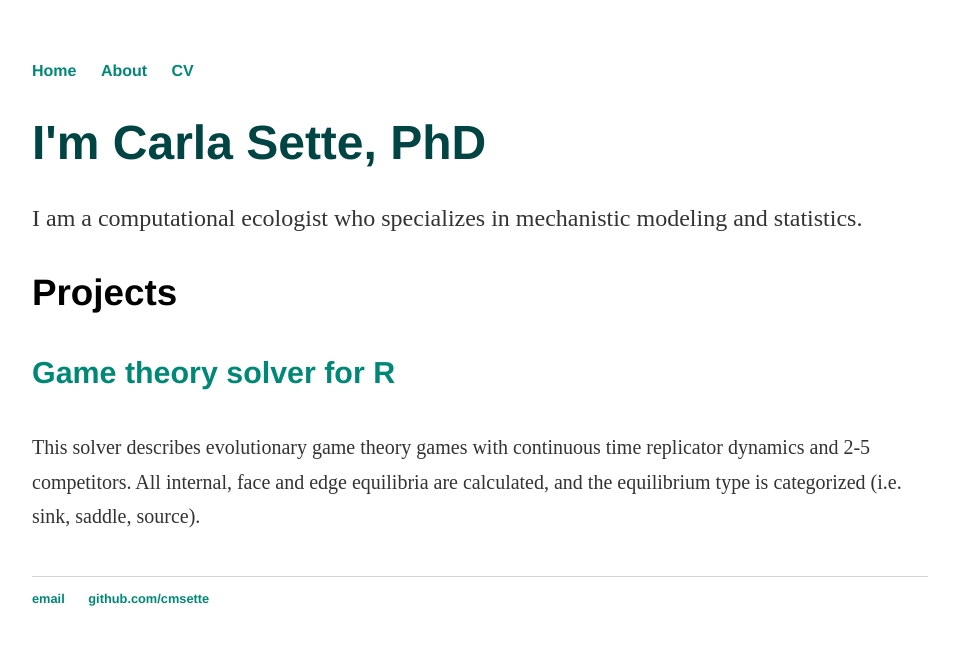
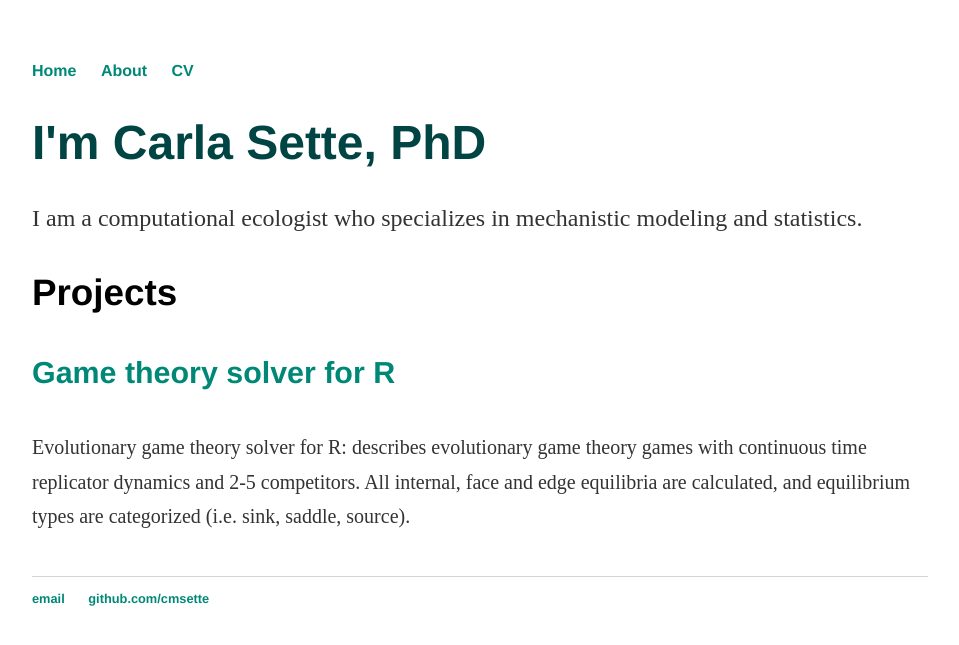
Before and after one commit to cmsette/cmsette.github.io, a Jekyll site: the page built from index.html, in a window 1280 px wide. Shown: the top 645 px of the page, without its empty margins (160-1119 px from the left). Built offline with Jekyll 4.4.1, drawn with Linux system fonts in a browser that asks for light colours.

Commit message:
Update index.html
updated description

```diff
--- a/index.html
+++ b/index.html
@@ -9,7 +9,7 @@ title: Carla Sette, PhD
 <div class="projects">
 	<h3>Projects</h3>
 	<h4><a href="https://cmsette.github.io/solveSimplex/">Game theory solver for R</a></h4>
-	<p><small>This solver describes evolutionary game theory games with continuous time replicator dynamics and 2-5 competitors. All internal, face and edge equilibria are calculated, and the equilibrium type is categorized (i.e. sink, saddle, source).</p></small>
+	<p><small>Evolutionary game theory solver for R: describes evolutionary game theory games with continuous time replicator dynamics and 2-5 competitors. All internal, face and edge equilibria are calculated, and equilibrium types are categorized (i.e. sink, saddle, source).</p></small>
 
 	<br>
 </div>
```
